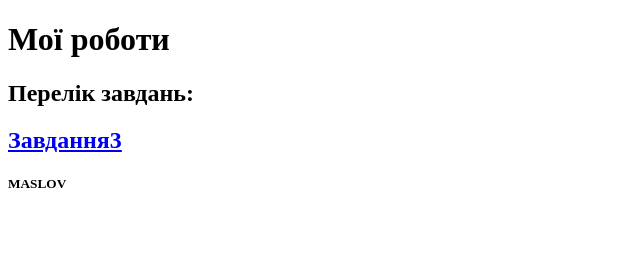
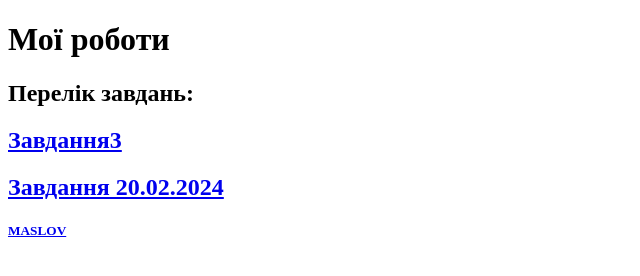
Before and after one commit to MaslovDanya/Lessons-1, a plain HTML site: page index.html in a window 1280 px wide. Shown: the whole page, without its empty margins (0-640 px from the left). Drawn offline with Linux system fonts and the light colour scheme.

Commit message:
Update index.html

```diff
--- a/index.html
+++ b/index.html
@@ -11,6 +11,7 @@
   <h2>Перелік завдань:</h2>
 <section>
   <a href="Zavdannya3.html"> <h2>Завдання3</h2> </a>
+  <a href="Завдання 20.02.2024.html"> <h2>Завдання 20.02.2024</h2>
 </section>
 <footer>
  <h5>MASLOV</h5>
```
